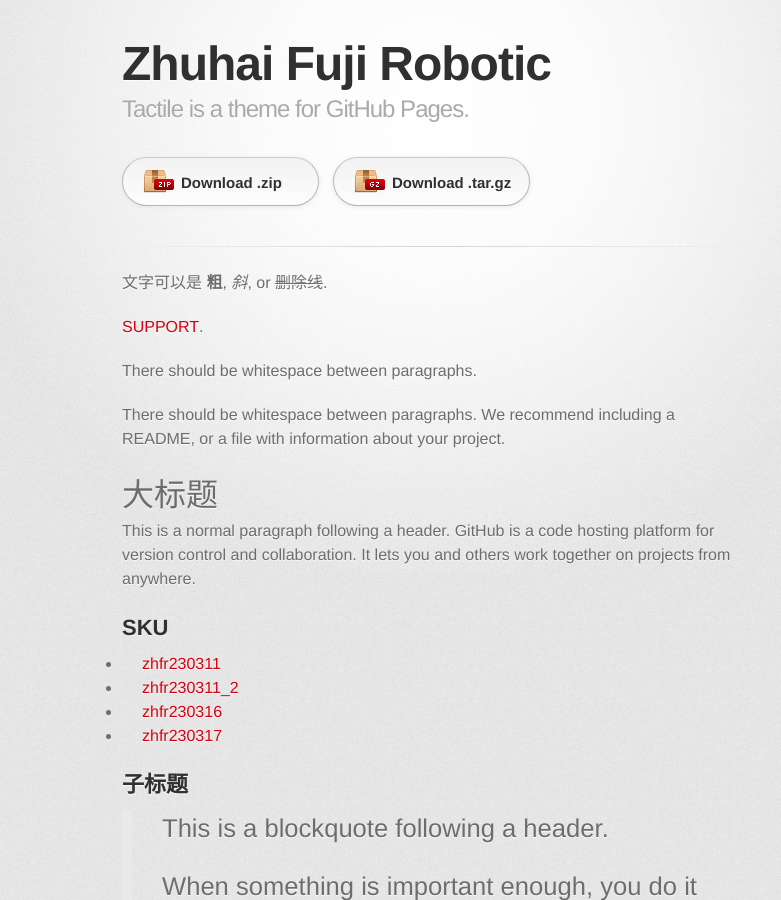
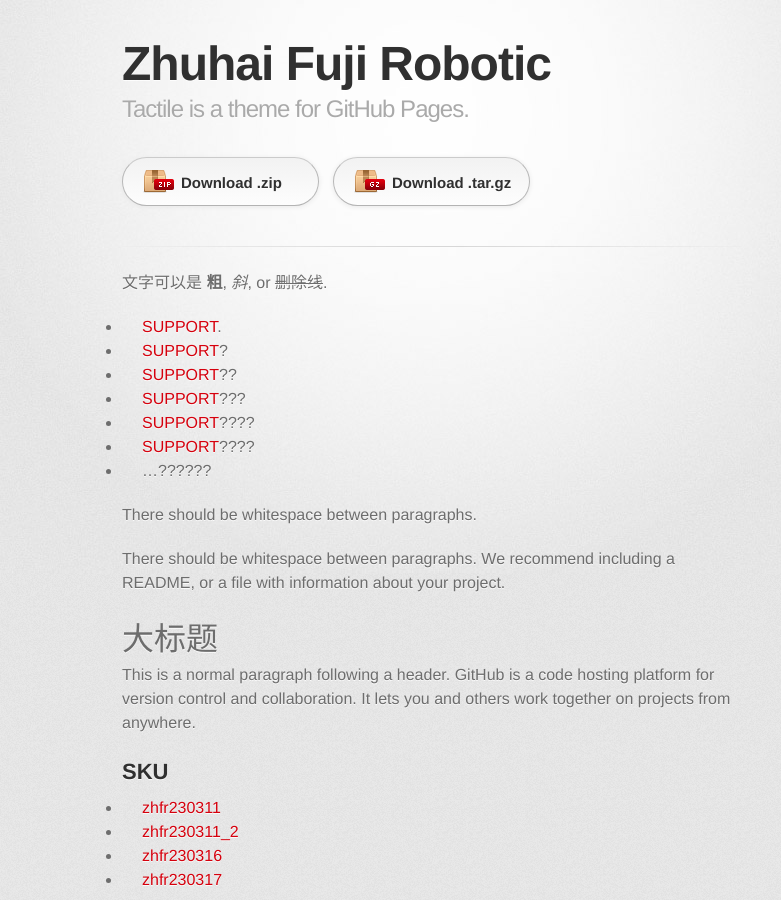
Before and after one commit to zh-fuji-robotic/landing, a Jekyll site: the page built from index.md, in a window 1280 px wide and 900 px high. Shown: the whole window, without its empty margins (208-989 px from the left). Built offline with Jekyll 4.4.1, drawn with Linux system fonts in a browser that asks for light colours; some web fonts are replaced.

Commit message:
尝试各种链接姿势...

```diff
--- a/index.md
+++ b/index.md
@@ -4,7 +4,14 @@ layout: default
 
 文字可以是 **粗**, _斜_, or ~~删除线~~.
 
-[SUPPORT](./docs/SUPPORT.html).
+- [SUPPORT](./docs/SUPPORT.html).
+- [SUPPORT](./docs/SUPPORT.md)?
+- [SUPPORT](./docs/SUPPORT)??
+- [SUPPORT](/docs/SUPPORT.html)???
+- [SUPPORT](/docs/SUPPORT.md)????
+- [SUPPORT](/docs/SUPPORT)????
+- ...??????
+
 
 There should be whitespace between paragraphs.
 
```
